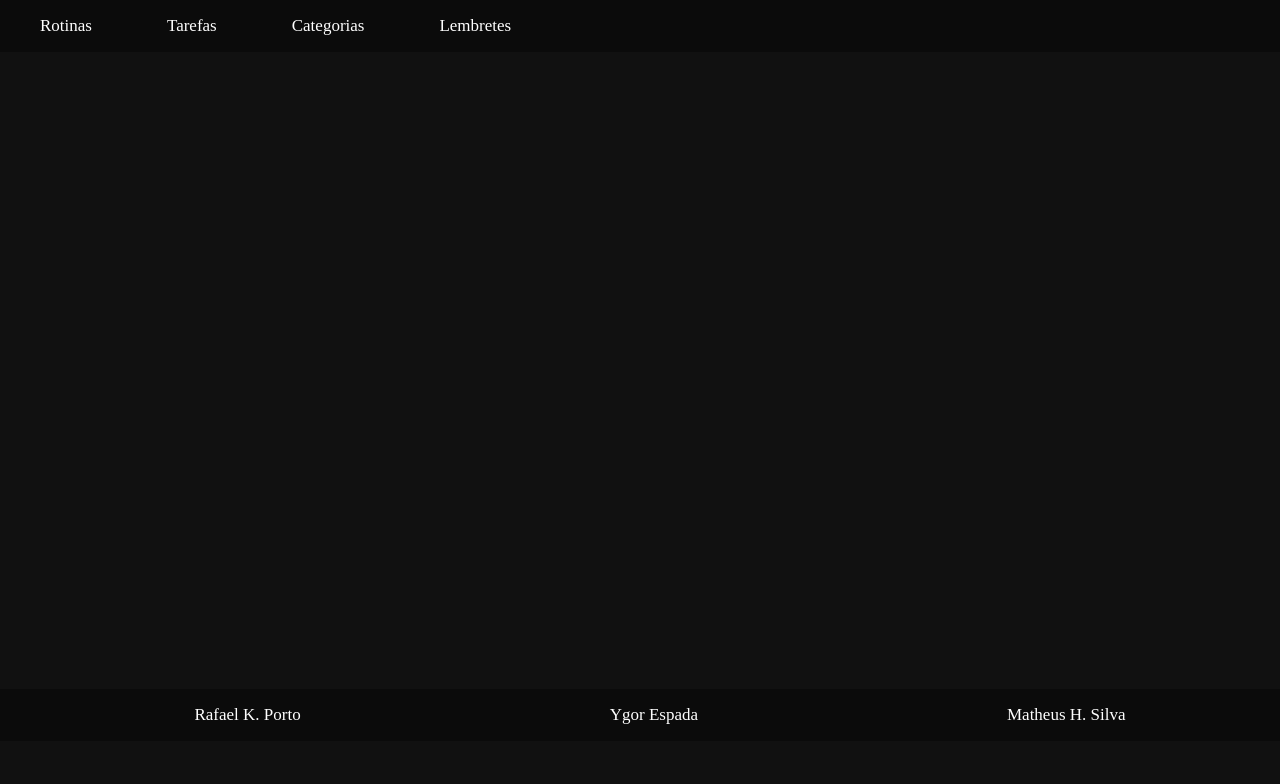
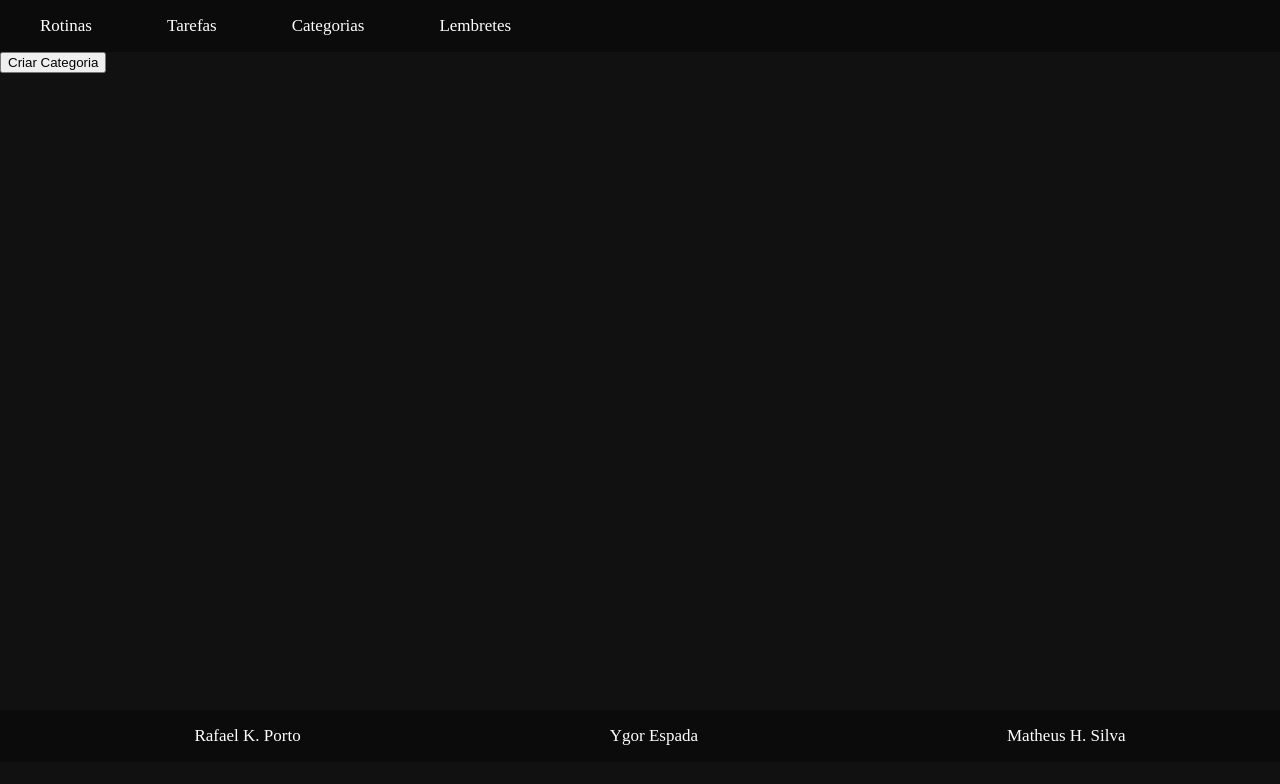
Before and after one commit to H3nr1Yuk1/OnTiming-ProjetoJS, a React (Create React App) app in the folder frontend/: page /categorias in a window 1280 px wide. Shown: the top 784 px of the page. Built offline with nearby package versions, Linux system fonts and the light colour scheme.

Commit message:
alteração no front

```diff
--- a/frontend/src/pages/categoria.tsx
+++ b/frontend/src/pages/categoria.tsx
@@ -1,8 +1,25 @@
+import axios from "axios";
+import { useState } from "react";
+
 function Categoria() {
+
+    const [categoria, setCategoria] = useState([]);
+
+    function criarCategoria(){
+        axios
+        .get("http://localhost:3000/categorias/criar")
+        .then((resposta) => {
+            setCategoria(resposta.data.categoria)
+        })
+        .catch((error) => {
+            console.log(error)
+        })
+    }
+
     return (
         <>
         <div>
-
+            <button onClick={criarCategoria}>Criar Categoria</button>
         </div>
         </>
     )
```
Also changed, not shown: 1 other file (tests, documents, lock files or other folders).
